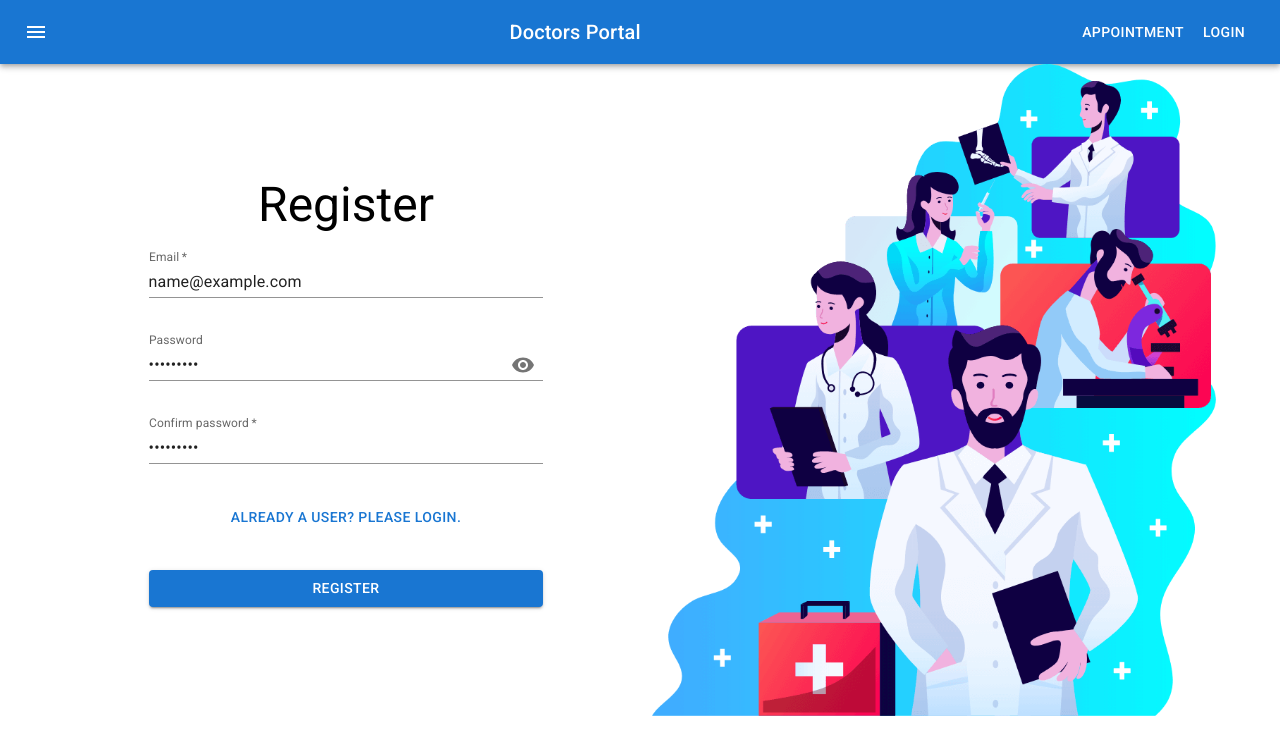
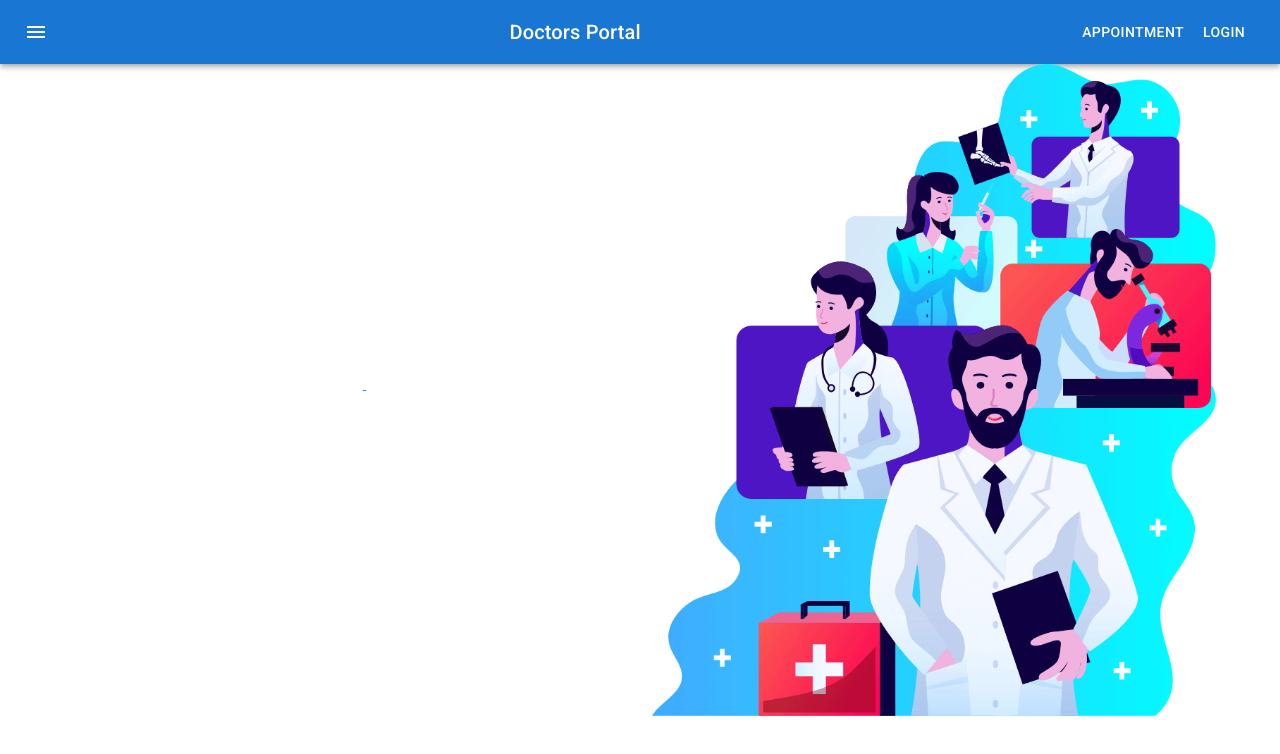
Before and after one commit to jayeen28/doctors-portal, a React (Create React App) app: page /register in a window 1280 px wide. Both pictures are taken after typing "name@example.com", "Sample123", "Sample123" into the empty fields and a click on the button "REGISTER". Shown: the top 754 px of the page. Built offline with nearby package versions, Linux system fonts and the light colour scheme; no server answers.

Commit message:
registration page loading added

```diff
--- a/src/Hooks/useFirebase.js
+++ b/src/Hooks/useFirebase.js
@@ -7,17 +7,23 @@ initializeAuthentication();
 const useFirebase = () => {
     const [user, setuser] = useState({});
     const [error, seterror] = useState('');
+    const [isLoading, setisLoading] = useState(false);
     const auth = getAuth();
     //USER REGISTRATION
     const userRegistration = (email, Password) => {
+        setisLoading(true)
         createUserWithEmailAndPassword(auth, email, Password)
-            .then(res => console.log(res.user));
+            .then(res => console.log(res.user))
+            .catch(error => seterror(error.message))
+            .finally(() => setisLoading(false))
     }
     //USER LOG IN
     const userLogin = (email, password) => {
+        setisLoading(true)
         signInWithEmailAndPassword(auth, email, password)
             .then(res => setuser(res.user))
             .catch(error => seterror(error.message))
+            .finally(() => setisLoading(false))
     }
     //USER SIGN OUT
     const userSignOut = () => {
@@ -38,6 +44,7 @@ const useFirebase = () => {
         userRegistration,
         userLogin,
         userSignOut,
+        isLoading,
         user,
         error
     }
--- a/src/Pages/Register/Register.js
+++ b/src/Pages/Register/Register.js
@@ -1,4 +1,4 @@
-import { Container, Grid, Typography } from '@mui/material';
+import { CircularProgress, Container, Grid, Typography } from '@mui/material';
 import React, { useState } from 'react';
 import './Register.css';
 import { useForm } from 'react-hook-form';
@@ -16,7 +16,7 @@ import { Link } from 'react-router-dom';
 import useAuth from '../../Hooks/useAuth';
 
 const Register = () => {
-    const { userRegistration } = useAuth();
+    const { userRegistration, isLoading } = useAuth();
     const [errorStatus, seterrorStatus] = useState(false)
     const [values, setValues] = React.useState({
         password: '',
@@ -45,10 +45,15 @@ const Register = () => {
             seterrorStatus(true);
         }
     }
+
     return (
         <Container>
             <Grid container spacing={3} sx={{ alignItems: 'center', justifyContent: 'center' }}>
                 <Grid item xs={12} md={6}>
+                    {
+                        isLoading ?
+                            <CircularProgress />
+                            :
                             <div className="register-form-contents">
                                 <div className="register-head">
                                     <Typography variant="h3" gutterBottom component="div">
@@ -91,6 +96,7 @@ const Register = () => {
                                     </form>
                                 </div>
                             </div>
+                    }
                 </Grid>
                 <Grid item xs={12} md={6}>
                     <div className="register-img">
```
Lines whose indentation alone changed are shown as unchanged.
